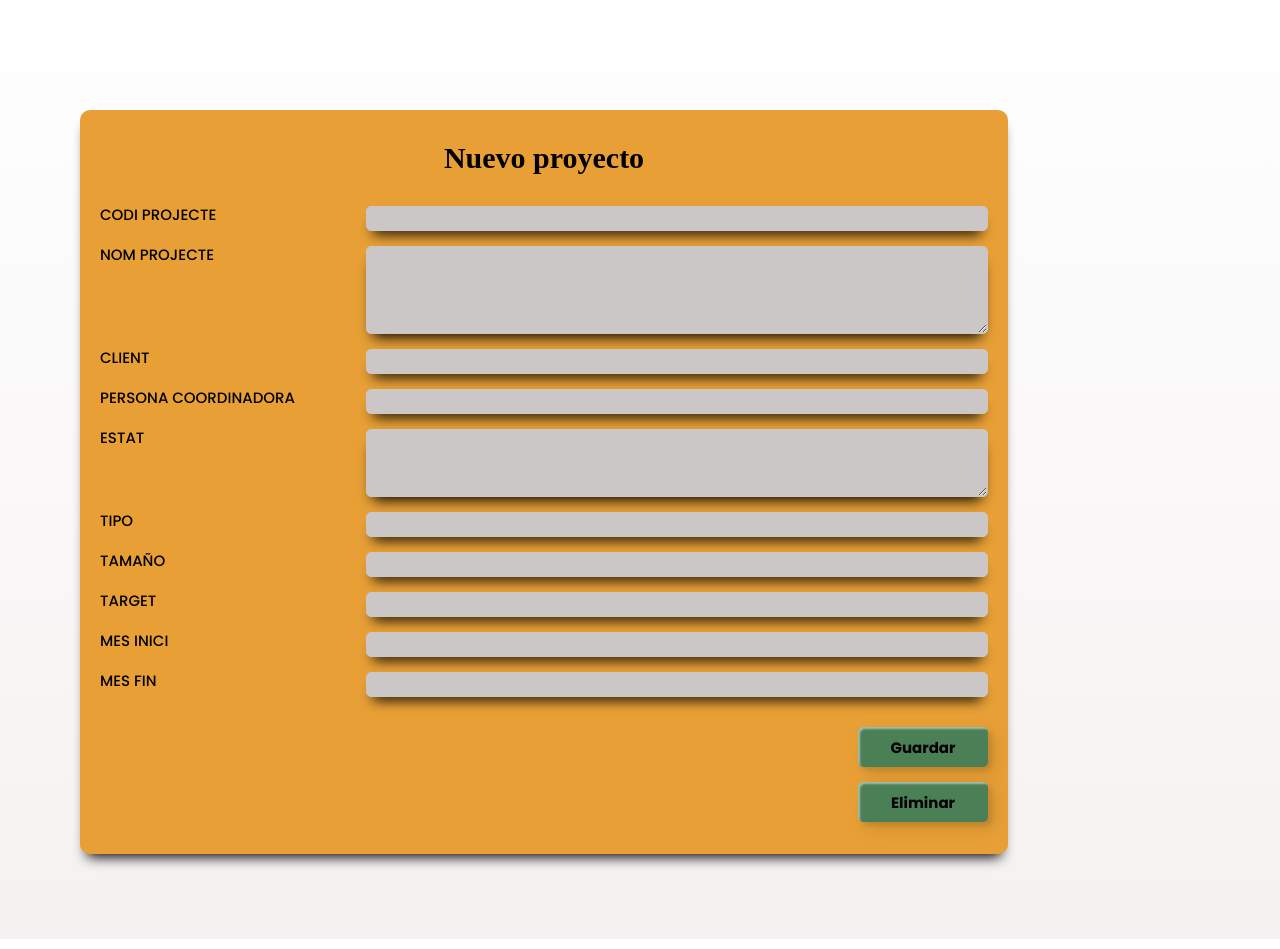
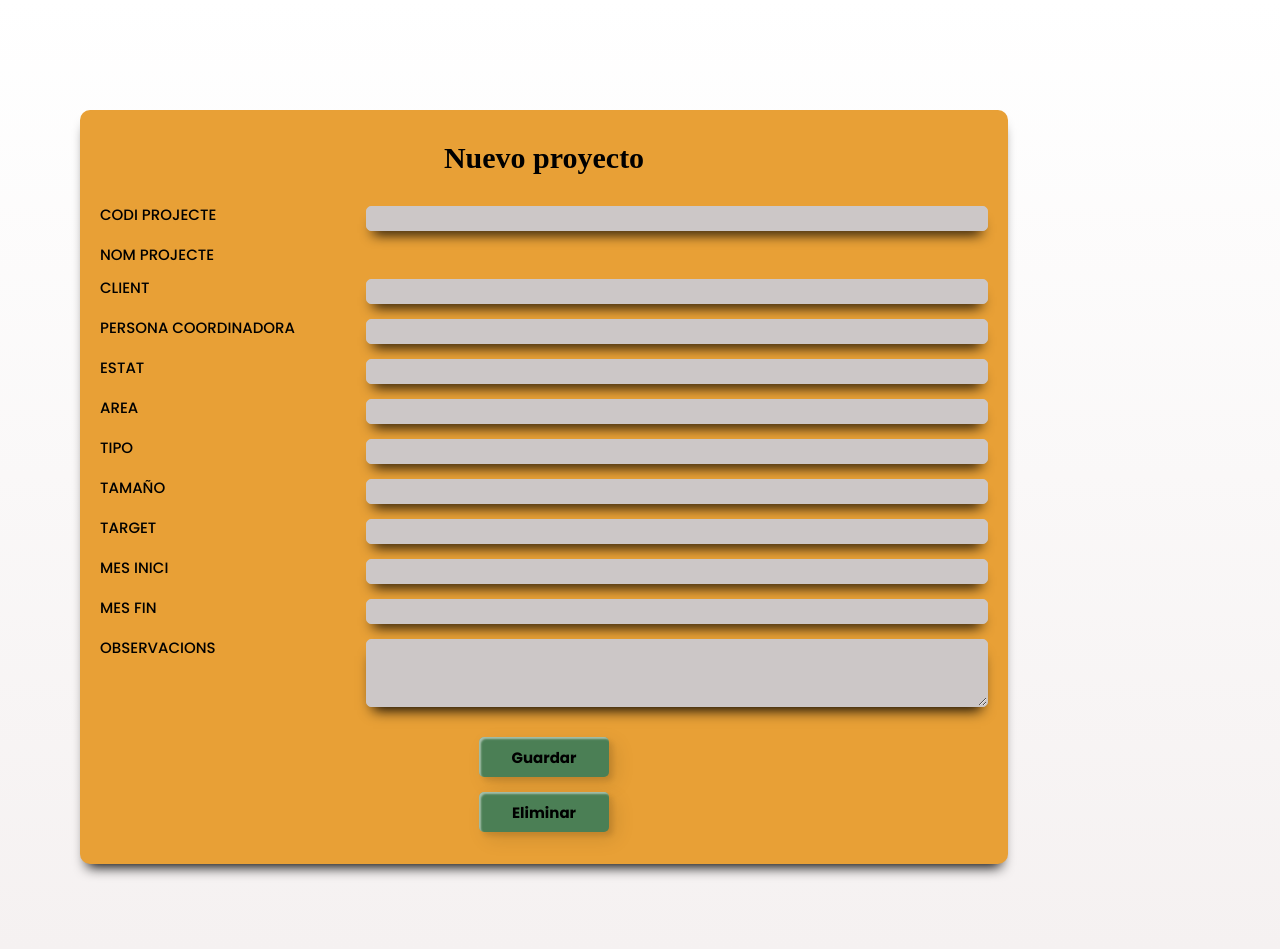
Before and after one commit to Alisa-InWonderland/Labcoop, a React (Create React App) app in the folder frontend/: page /projects/new in a window 1280 px wide. Built offline with nearby package versions, Linux system fonts and the light colour scheme; no server answers; a web font is replaced by a local one.

Commit message:
cambio boton el la lista, anadidas 2 variables mas del proyecto

```diff
--- a/frontend/src/Components/ProjectForm/index.js
+++ b/frontend/src/Components/ProjectForm/index.js
@@ -18,11 +18,14 @@ export const ProjectForm = ({addProject, deleteProject}) => {
         client: '',
         manager: '',
         status: '',
+        area: '',
         type: '',
         size: '',
         target: '',
         startdate: '',
-        enddate: ''
+        enddate: '',
+        comments: '',
+
     })
 
     const handleInputChange = (event) => {
@@ -59,10 +62,11 @@ export const ProjectForm = ({addProject, deleteProject}) => {
 
                             <div className="experience-form-group">
                                 <label htmlFor="">NOM PROJECTE</label>
-                                <textarea value={datos.name}
-                                          name="name" id="" cols="50" rows="4"
-                                          className="experience-form-control"
-                                          onChange={handleInputChange}/>
+                                <tinput type="text"
+                                        value={datos.name}
+                                        name="name"
+                                        className="experience-form-control"
+                                        onChange={handleInputChange}/>
                             </div>
 
                             <div className="experience-form-group">
@@ -85,15 +89,26 @@ export const ProjectForm = ({addProject, deleteProject}) => {
 
                             <div className="experience-form-group">
                                 <label htmlFor="">ESTAT</label>
-                                <textarea value={datos.status}
-                                          name="status" id="" cols="50" rows="3"
-                                          className="experience-form-control"
-                                          onChange={handleInputChange}/>
+                                <input type="text"
+                                       value={datos.status}
+                                       name="status"
+                                       className="experience-form-control"
+                                       onChange={handleInputChange}/>
+                            </div>
+
+                            <div className="experience-form-group">
+                                <label htmlFor="">AREA</label>
+                                <input type="text"
+                                       value={datos.area}
+                                       name="area"
+                                       className="experience-form-control"
+                                       onChange={handleInputChange}/>
                             </div>
 
                             <div className="experience-form-group">
                                 <label htmlFor="">TIPO</label>
-                                <input value={datos.type}
+                                <input type="text"
+                                       value={datos.type}
                                        name="type" id="" cols="50" rows="5"
                                        className="form-control"
                                        onChange={handleInputChange}/>
@@ -136,6 +151,15 @@ export const ProjectForm = ({addProject, deleteProject}) => {
                                        name="enddate"/>
                             </div>
 
+                            <div className="experience-form-group">
+                                <label htmlFor="">OBSERVACIONS</label>
+                                <textarea type="text"
+                                          value={datos.comments}
+                                          name="comments" cols="50" rows="3"
+                                          className="experience-form-control"
+                                          onChange={handleInputChange}/>
+                            </div>
+
 
                             <div className="btn-edit-container">
                                 <button type="submit" className="btn-edit">Guardar</button>
--- a/frontend/src/Components/ProjectList/index.js
+++ b/frontend/src/Components/ProjectList/index.js
@@ -5,7 +5,7 @@ import {Link} from "react-router-dom";
 
 
 
-export function ProjectList({ projects, deleteProject}) {
+export function ProjectList({projects}) {
 
 
     const [state, setState] = React.useState({filter: ""});
@@ -35,14 +35,6 @@ export function ProjectList({ projects, deleteProject}) {
 
                 </div>
 
-                {/*<div className="btn-edit-container">*/}
-
-                {/*    <button className="btn-orange editar">*/}
-                {/*        <Link className="btn-orange-link" to='/projects/new'>Nuevo proyecto</Link>*/}
-                {/*    </button>*/}
-
-                {/*</div>*/}
-
                 <div className='tablelist'>
 
                     <table className="reserva-table">
@@ -53,11 +45,13 @@ export function ProjectList({ projects, deleteProject}) {
                             <th className='reserva-th'>CLIENT</th>
                             <th className='reserva-th'>PERSONA COORDINADORA</th>
                             <th className='reserva-th'>ESTAT</th>
+                            <th className='reserva-th'>AREA</th>
                             <th className='reserva-th'>TIPO</th>
                             <th className='reserva-th'>TAMAÑO</th>
                             <th className='reserva-th'>TARGET</th>
                             <th className='reserva-th'>MES INICI</th>
                             <th className='reserva-th'>MES FIN</th>
+                            <th className='reserva-th'>OBSERVACIONS</th>
                         </tr>
 
                         {projects.map((project) => {
@@ -65,15 +59,61 @@ export function ProjectList({ projects, deleteProject}) {
                                 project.name.toLowerCase().indexOf(state.filter) >= 0 ||
                                 state.filter.length === 0
                             ) {
-                                return <ProjectListItem key={project.id} project={project}
-                                                       deleteProject={deleteProject}/>;
+                                return <ProjectListItem key={project.id} project={project}/>;
                             }
                             if (
                                 project.client.toLowerCase().indexOf(state.filter) >= 0 ||
                                 state.filter.length === 0
                             ) {
-                                return <ProjectListItem key={project.id} project={project}
-                                                        deleteProject={deleteProject} />;
+                                return <ProjectListItem key={project.id} project={project}/>;
+                            }
+                            if (
+                                project.size.toLowerCase().indexOf(state.filter) >= 0 ||
+                                state.filter.length === 0
+                            ) {
+                                return <ProjectListItem key={project.id} project={project}/>;
+                            }
+                            if (
+                                project.code.toLowerCase().indexOf(state.filter) >= 0 ||
+                                state.filter.length === 0
+                            ) {
+                                return <ProjectListItem key={project.id} project={project}/>;
+                            }
+                            if (
+                                project.manager.toLowerCase().indexOf(state.filter) >= 0 ||
+                                state.filter.length === 0
+                            ) {
+                                return <ProjectListItem key={project.id} project={project}/>;
+                            }
+                            if (
+                                project.target.toLowerCase().indexOf(state.filter) >= 0 ||
+                                state.filter.length === 0
+                            ) {
+                                return <ProjectListItem key={project.id} project={project}/>;
+                            }
+                            if (
+                                project.type.toLowerCase().indexOf(state.filter) >= 0 ||
+                                state.filter.length === 0
+                            ) {
+                                return <ProjectListItem key={project.id} project={project}/>;
+                            }
+                            if (
+                                project.status.toLowerCase().indexOf(state.filter) >= 0 ||
+                                state.filter.length === 0
+                            ) {
+                                return <ProjectListItem key={project.id} project={project}/>;
+                            }
+                            if (
+                                project.comments.toLowerCase().indexOf(state.filter) >= 0 ||
+                                state.filter.length === 0
+                            ) {
+                                return <ProjectListItem key={project.id} project={project}/>;
+                            }
+                            if (
+                                project.area.toLowerCase().indexOf(state.filter) >= 0 ||
+                                state.filter.length === 0
+                            ) {
+                                return <ProjectListItem key={project.id} project={project}/>;
                             }
 
                             return "";
--- a/frontend/src/Components/ProjectList/style.css
+++ b/frontend/src/Components/ProjectList/style.css
@@ -131,13 +131,9 @@
     left: 0;
 }
 
-.btn-edit-container {
-    display: flex;
-    justify-content: right;
-}
 
 .btn-orange:after {
-    border-radius: 5px;
+    border-radius: 25px;
     position: absolute;
     content: "";
     width: 0;
--- a/frontend/src/Components/ProjectListItem/index.js
+++ b/frontend/src/Components/ProjectListItem/index.js
@@ -5,26 +5,40 @@ import "./style.css"
 
 
 
-export function ProjectListItem({project, deleteProject}) {
+export function ProjectListItem({project}) {
 
-    const { id, code, name, client, manager, status, type, size, target, startdate, enddate } = project;
+    const { id, code, name, client, manager, status, area, type, size, target, startdate, enddate, comments } = project;
 
 
     return (
         <tr className='reserva-table-row'>
-            <td className="reserva-td"><Link to={`/projects/${id}`} project={project} key={project.id} deleteProject={deleteProject} state={{data: project}}>
+
+            <td className="reserva-td">
+                <Link
+                to={`/projects/${id}`}
+                state={{data: project}}
+                >
                 {code}
-            </Link>
+                </Link>
             </td>
-            <td className="reserva-td">{name}</td>
+            <td className="reserva-td">
+                <Link
+                to={`/projects/${id}`}
+                state={{data: project}}
+                >
+                {name}
+                </Link>
+            </td>
             <td className="reserva-td">{client}</td>
             <td className="reserva-td">{manager}</td>
             <td className="reserva-td">{status}</td>
+            <td className="reserva-td">{area}</td>
             <td className="reserva-td">{type}</td>
             <td className="reserva-td">{size}</td>
             <td className="reserva-td">{target}</td>
             <td className="reserva-td">{startdate}</td>
             <td className="reserva-td">{enddate}</td>
+            <td className="reserva-td">{comments}</td>
         </tr>
 
     );
```
